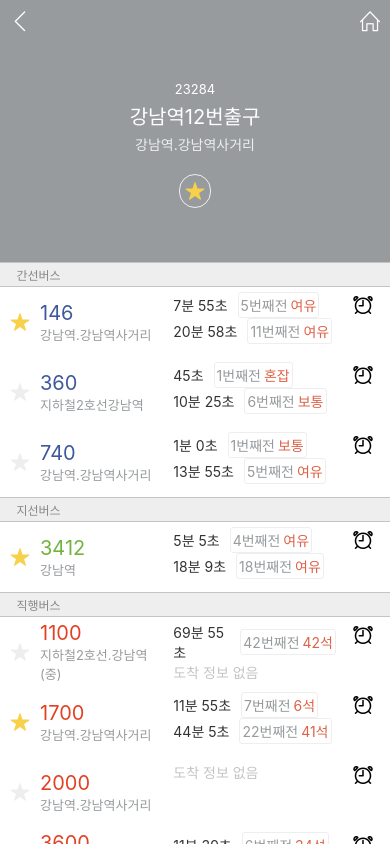
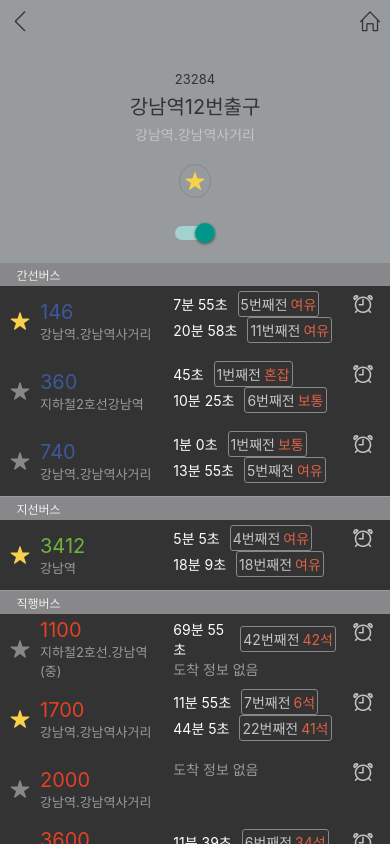
Before and after one commit to jeonportfolio/REACT-NATIVE-bus-list-, a React Native app: screen / in a window 390 px wide. Built offline with nearby package versions, Linux system fonts and the light colour scheme.

Commit message:
다크모드 적용 카카오버스 완료

```diff
--- a/App.js
+++ b/App.js
@@ -1,6 +1,6 @@
 import { StatusBar } from 'expo-status-bar';
 import dayjs from 'dayjs';
-import { RefreshControl, SafeAreaView, SectionList, StyleSheet, Text, TouchableOpacity, View } from 'react-native';
+import { RefreshControl, SafeAreaView, SectionList, StyleSheet, Switch, Text, TouchableOpacity, View } from 'react-native';
 import BusInfo from './src/BusInfo';
 import { COLOR } from './src/color';
 import { busStop, getBusNumColorByType, getRemainedTimeText, getSeatStatusText, getSections } from './src/data';
@@ -8,6 +8,7 @@
 import { SimpleLineIcons } from '@expo/vector-icons';
 import Margin from './src/Margin';
 import BookmarkButton from './src/BookmarkButton';
+import { isDark, useTheme } from './src/use-theme';
 
 const busStopBookmarkSize = 20;
 const busStopBookmarkPadding = 6;
@@ -16,6 +17,8 @@
   const sections = getSections(busStop.buses);
   const [ now, setNow ] = useState(dayjs());
   const [ refreshing, setRefreshing ] = useState(false);
+
+  const { NEWCOLOR, isDark, toggleIsDark } = useTheme();
 
   const onPressBusStopBookmark = () => {
 
@@ -31,30 +34,35 @@
 
       {/* 정류소 번호, 이름, 방향 */}
       <Margin height={10}/>
-          <Text style= {{color: COLOR.WHITE, fontSize: 13}}>{busStop.id}</Text>
+          <Text style= {{color: NEWCOLOR.WHITE_BLACK, fontSize: 13}}>{busStop.id}</Text>
           <Margin height={4}/>
 
-          <Text style= {{color: COLOR.WHITE, fontSize: 20}}>{busStop.name}</Text>
+          <Text style= {{color: NEWCOLOR.WHITE_BLACK, fontSize: 20}}>{busStop.name}</Text>
           <Margin height={4}/>
 
-          <Text style= {{color: COLOR.GRAY_1, fontSize: 14}}>{busStop.directionDescription}</Text>
+          <Text style= {{color: NEWCOLOR.GRAY_1_GRAY_2, fontSize: 14}}>{busStop.directionDescription}</Text>
           <Margin height={20}/>
-
+          {/* 북마크 */}
           <BookmarkButton
+             NEWCOLOR={NEWCOLOR}
              size={busStopBookmarkSize}
              isBookmarked = {busStop.isBookmarked}
              onPress = {onPressBusStopBookmark}
              style = {{
               borderWidth: 0.3,
-              borderColor: COLOR.GRAY_1,
+              borderColor: NEWCOLOR.GRAY_1_GRAY_4,
               borderRadius: (busStopBookmarkSize + busStopBookmarkPadding * 2) / 2,
               padding: 5,
             }}
 
           />
           <Margin height={25} />
-
-      {/* 북마크 */}
+          <Switch
+            value={isDark}
+            onValueChange={(v) => {
+            console.log('changed switch value', v );
+            toggleIsDark();
+          }}/>
     </View>
   )
 
@@ -62,13 +70,12 @@
     <View style ={{
         paddingLeft: 13,
         paddingVertical: 3,
-        backgroundColor:COLOR.GRAY_1,
-        borderTopWidth:0.5,
-        borderBottomWidth:0.5,
-        borderTopColor:COLOR.GRAY_2,
-        borderBottomColor:COLOR.GRAY_2,
+        backgroundColor:NEWCOLOR.GRAY_1_GRAY_4,
+        borderTopWidth:0.5 ,
+        borderTopColor: NEWCOLOR.GRAY_2_GRAY_3,
+        borderBottomColor: NEWCOLOR.GRAY_2_GRAY_3
       }} >
-        <Text style = {{fontSize: 12, color: COLOR.GRAY_4}}> {title} </Text>
+        <Text style = {{fontSize: 12, color: NEWCOLOR.GRAY_4_GRAY_1}}> {title} </Text>
     </View>
 
   );
@@ -108,6 +115,7 @@
 
     return(
       <BusInfo
+          NEWCOLOR={NEWCOLOR}
           isBookmarked={bus.isBookmarked}
           onPressBookmark={() => {}}
           num={bus.num}
@@ -119,7 +127,7 @@
   };
 
   const ItemSeparatorComponent = () => {
-    <View style = {{ width:"100%", height:1, backgroundColor: COLOR.GRAY_1W}}></View>
+    <View style = {{ width:"100%", height:1, backgroundColor: NEWCOLOR.GRAY_1_GRAY_4}}></View>
   }
 
   const ListFooterComponent = () => {
@@ -151,19 +159,22 @@
   }, []);
 
   return (
-    <View style={styles.container}>
+    <View style={{
+      ...styles.container,
+      backgroundColor: NEWCOLOR.WHITE_BLACK
+    }}>
 
       {/* 뒤로가기와 홈아이콘 */}
      <View style={{
-        backgroundColor: COLOR.GRAY_3,
+       backgroundColor: COLOR.GRAY_3,
         width:"100%"
       }}>
       <SafeAreaView style={{ flexDirection: "row", justifyContent: "space-between" }}>
         <TouchableOpacity style = {{ padding: 10 }}>
-            <SimpleLineIcons name="arrow-left" size={20} color={COLOR.WHITE} />
+            <SimpleLineIcons name="arrow-left" size={20} color={NEWCOLOR.WHITE_BLACK} />
         </TouchableOpacity>
         <TouchableOpacity style = {{ padding: 10 }}>
-            <SimpleLineIcons name="home" size={20} color={COLOR.WHITE}/>
+            <SimpleLineIcons name="home" size={20} color={NEWCOLOR.WHITE_BLACK}/>
         </TouchableOpacity>
       </SafeAreaView>
 
@@ -199,10 +210,11 @@
   );
 }
 
+
+//스크롤시 이질감 방지
 const styles = StyleSheet.create({
   container: {
     flex: 1,
-    backgroundColor: '#fff',
     alignItems: 'center',
     justifyContent: 'center',
   },
--- a/src/AlarmButton.js
+++ b/src/AlarmButton.js
@@ -3,7 +3,7 @@
 import { COLOR } from "./color";
 
 export default ({
-
+    NEWCOLOR,
     onPress,
     style,
 }) => {
@@ -12,7 +12,7 @@
             <Ionicons
                 name="alarm-outline"
                 size={24}
-                color={COLOR}
+                color={NEWCOLOR.GRAY_3_GRAY_2}
             />
         </TouchableOpacity>
     );
--- a/src/BookmarkButton.js
+++ b/src/BookmarkButton.js
@@ -20,7 +20,8 @@
     isBookmarked: isBookmarkedProp,
     onPress,
     style,
-    size
+    size,
+    NEWCOLOR
 }) => {
 
     const { isBookmarked, toggleIsBookmarked } = useBookmark(isBookmarkedProp);
@@ -33,7 +34,7 @@
             <Ionicons
                 name="star"
                 size={size}
-                color={isBookmarked ? COLOR.YELLOW : COLOR.GRAY_1}
+                color={isBookmarked ? COLOR.YELLOW : NEWCOLOR.GRAY_1_GRAY_4}
             />
         </TouchableOpacity>
     );
--- a/src/BusInfo.js
+++ b/src/BusInfo.js
@@ -5,6 +5,7 @@
 import NextBusInfo from "./NextBusInfo"
 
 export default ({
+    NEWCOLOR,
     isBookmarked,
     onPressBookmark,
     num,
@@ -15,7 +16,7 @@
 }) => {
 
     return (
-        <View style= {{ flexDirection:"row" , height:70, backgroundColor:"#fff"}}>
+        <View style= {{ flexDirection:"row" , height:70, backgroundColor: NEWCOLOR.WHITE_BLACK }}>
             <View style={{
                 flex: 0.8,
                 flexDirection:"row",
@@ -23,6 +24,7 @@
             }}>
                 {/* 북마크 */}
                 <BookmarkButton
+                    NEWCOLOR={NEWCOLOR}
                     size={20}
                     isBookmarked={isBookmarked}
                     onPress={onPressBookmark}
@@ -40,6 +42,7 @@
                 <View style={{ flex:1 }}>
                     {processedNextBusInfos.map( (info, index) => (
                              <NextBusInfo
+                                NEWCOLOR={NEWCOLOR}
                                 key={`next-bus-info-${index}`}
                                  hasInfo={info.hasInfo}
                                  remainTimeText={info.remainedTimeText}
@@ -49,7 +52,7 @@
                     ))}
 
                 </View>
-                <AlarmButton onPress={() => {}} style={{paddingHorizontal: 15}}/>
+                <AlarmButton NEWCOLOR= {NEWCOLOR} onPress={() => {}} style={{paddingHorizontal: 15}}/>
             </View>
         </View>
     )
--- a/src/NextBusINfo.js
+++ b/src/NextBusINfo.js
@@ -2,27 +2,28 @@
 import { COLOR } from "./color"
 
 export default ({
+    NEWCOLOR,
     hasInfo, //도착정보 없음일때 -> true
     remainTimeText,// 남은 도착시간, 곧 도착 ,도착 정보 없음
     numOfRemainedStops,
     seatStatusText, //남은 좌석, 여유, 보통
 }) => {
 
-    if(!hasInfo) return <Text style= {{ color: COLOR.GRAY_2}}>도착 정보 없음</Text>
+    if(!hasInfo) return <Text style= {{ color: NEWCOLOR.GRAY_2_GRAY_3}}>도착 정보 없음</Text>
 
     return (
         <View style = {{flexDirection:"row", alignItems:"center"}}>
-            <Text style={{color: COLOR.BLACK, marginRight:10 }}>{remainTimeText}</Text>
+            <Text style={{color: NEWCOLOR.BLACK_WHITE, marginRight:10 }}>{remainTimeText}</Text>
 
            <View style={{
                 flexDirection: "row",
                 alignItems:"center",
                 borderWidth:0.5,
-                borderColor: COLOR.GRAY_1,
+                borderColor: NEWCOLOR.GRAY_1_GRAY_4,
                 borderRadius:3,
                 padding:2,
            }}>
-                <Text style={{ color: COLOR.GRAY_3 ,marginRight: 3 }}>{numOfRemainedStops}번째전</Text>
+                <Text style={{ color: NEWCOLOR.GRAY_3_GRAY_2 ,marginRight: 3 }}>{numOfRemainedStops}번째전</Text>
                 <Text style={{ color: COLOR.CORAL}}>{seatStatusText}</Text>
             </View>
         </View>
--- /dev/null
+++ b/src/use-theme.js
@@ -0,0 +1,16 @@
+import { useState } from "react"
+import { DARK_COLOR, LIGHT_COLOR } from "./color";
+
+
+
+export const useTheme = () => {
+    const [isDark, setIsDark] = useState(true);
+
+    const toggleIsDark = () => setIsDark(!isDark);
+
+    return {
+        isDark,
+        NEWCOLOR: isDark ? DARK_COLOR : LIGHT_COLOR,
+        toggleIsDark,
+    }
+}
```
Also changed, not shown: src/color.js (indentation only).
